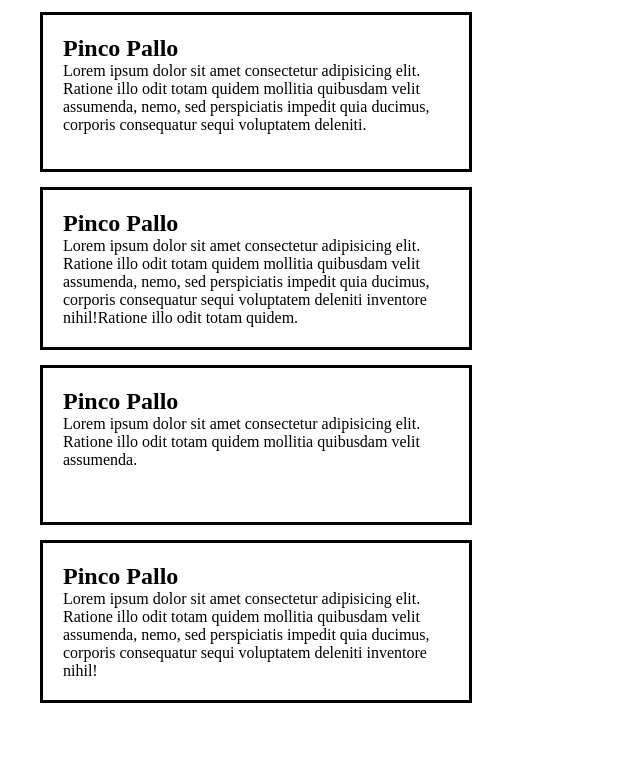
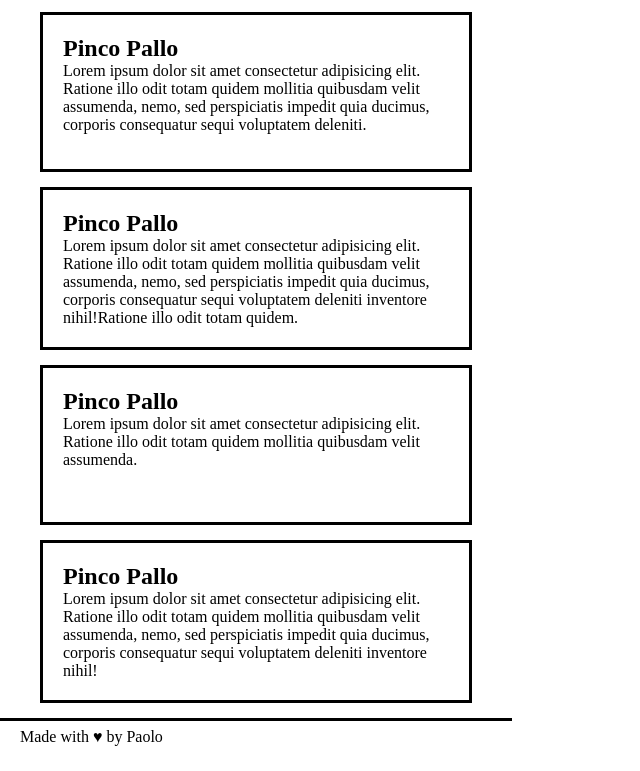
Before and after one commit to paolo-della-fera/htmlcss-wireframe, a plain HTML site: page index.html in a window 1280 px wide. Shown: the part 63-834 px from the top of the page, without its empty margins (0-640 px from the left). Before the commit the page ends 800 px from the top, so only its background shows below. Drawn offline with Linux system fonts and the light colour scheme.

Commit message:
add the footer and its css

```diff
--- a/index.html
+++ b/index.html
@@ -57,10 +57,10 @@
     <!-- /.article -->
 
 
-   <!--  <footer>
+    <footer>
         <p>Made with &hearts; by Paolo</p>
     </footer>
-     -->
+    <!-- /.footer -->
 
 </body>
 
--- a/style.css
+++ b/style.css
@@ -37,3 +37,11 @@ header {
     border-style: solid;
     margin-top: 15px;
 }
+
+
+footer {
+    padding: 7px 20px 25px;
+    border-width: 3px;
+    border-top-style: solid;
+    margin-top: 15px;
+}
```
